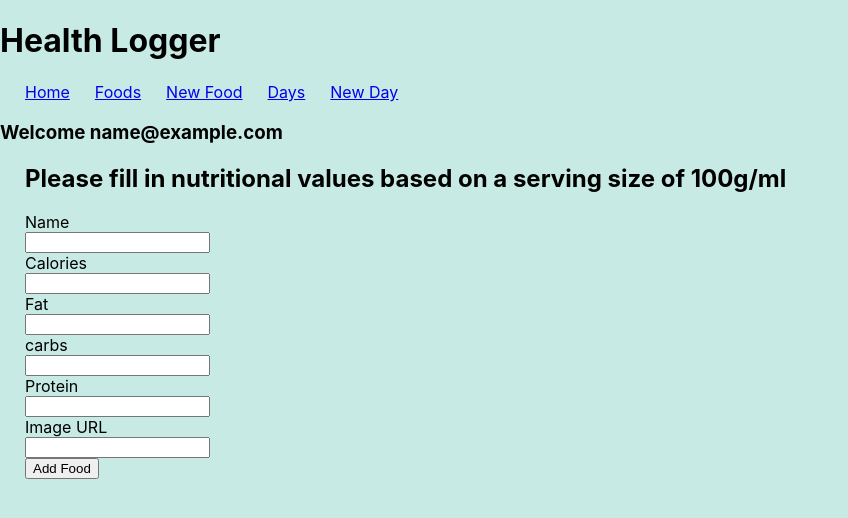
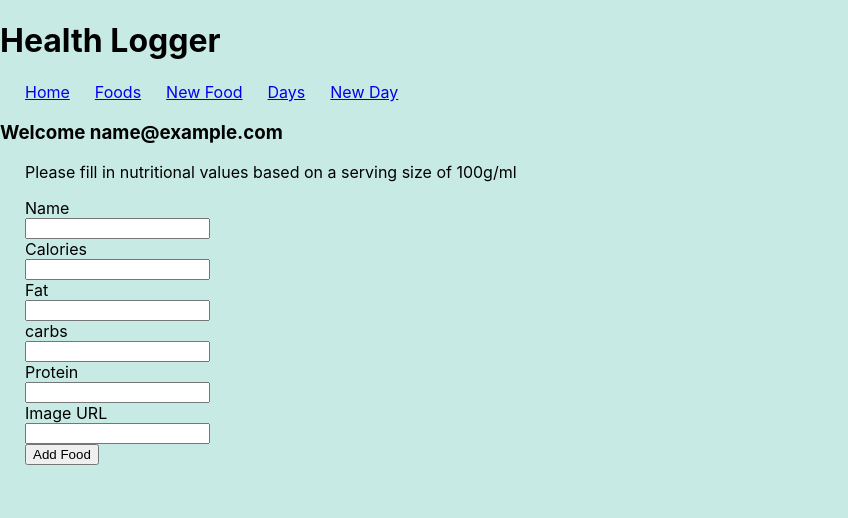
Before and after one commit to YousefMokaddem/health-logger, a React (Create React App) app in the folder client/: page /foods/create in a window 1280 px wide. Shown: the top 518 px of the page, without its empty margins (0-848 px from the left). Built offline with nearby package versions, Linux system fonts and the light colour scheme; sample sign-in values are in the browser's storage.

Commit message:
change h2 tag to a more appropriate p tag

```diff
--- a/client/src/components/CreateFood.js
+++ b/client/src/components/CreateFood.js
@@ -25,7 +25,7 @@ const CreateFood = (props) => {
 
     return(
         <form onSubmit={(e) => submitAdd(e)}>
-            <h2>Please fill in nutritional values based on a serving size of 100g/ml</h2>
+            <p>Please fill in nutritional values based on a serving size of 100g/ml</p>
 
             <label htmlFor="name">Name</label>
             <input type="text" name="name"/>
```
